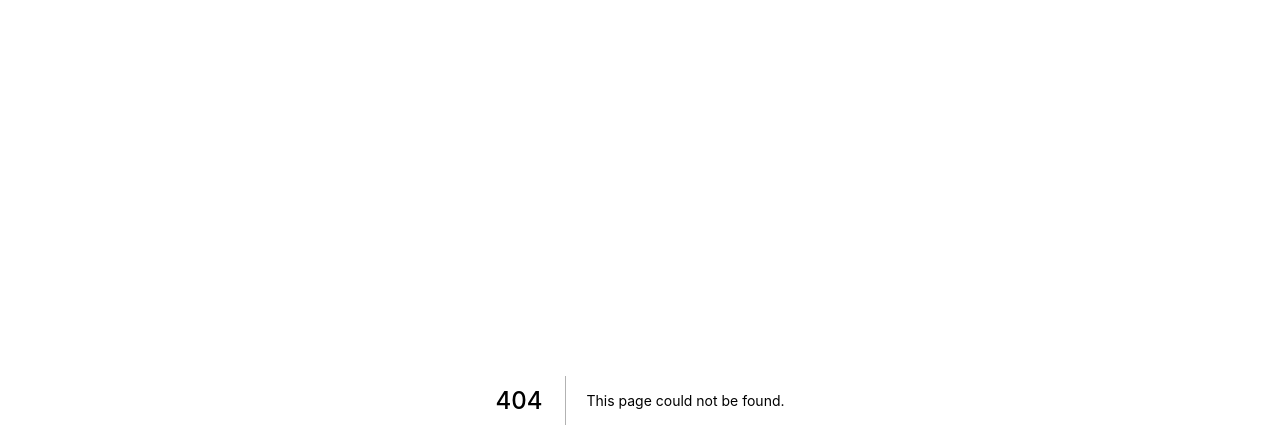
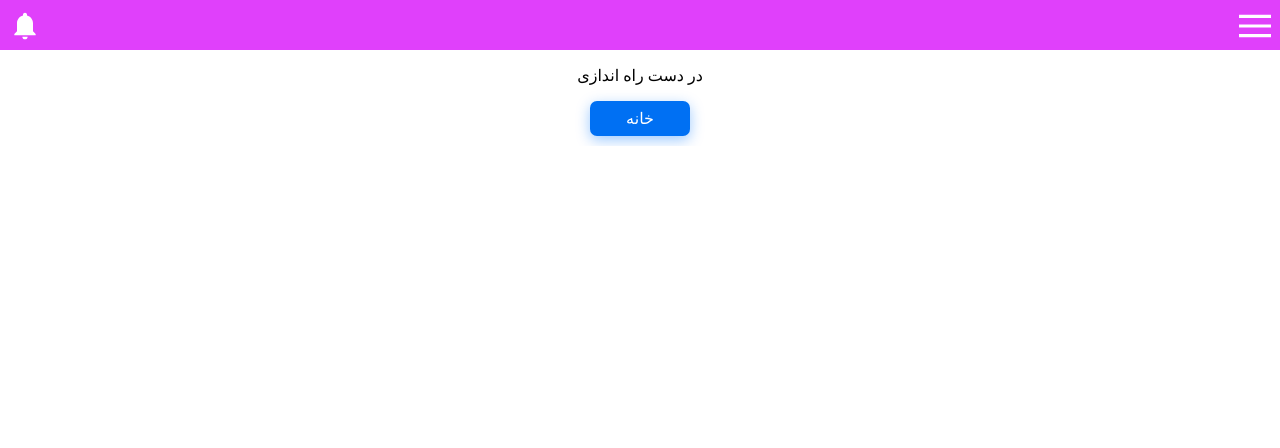
Before and after one commit to mr-ezak/ikhune, a Next.js app: page /soon in a window 1280 px wide. Before the commit this address had no page. Shown: the top 448 px of the page. Built offline with nearby package versions, Linux system fonts and the light colour scheme; a web font is replaced by a local one.

Commit message:
Create the "Coming Soon" page

```diff
--- /dev/null
+++ b/pages/soon.js
@@ -0,0 +1,29 @@
+import styled from "styled-components"
+import Layout from "../components/nobles/MyLayout"
+import Link from "next/link"
+
+export default function Soon() {
+  return (
+    <Layout>
+      <div>
+        <p align="center">در دست راه اندازی</p>
+        <Link href="/">
+          <GobackBTN>خانه</GobackBTN>
+        </Link>
+      </div>
+    </Layout>
+  )
+}
+
+const GobackBTN = styled.div`
+  width: 100px;
+  height: 35px;
+  border-radius: 7px;
+  background-color: #0070f3;
+  box-shadow: 0 4px 14px 0 rgba(0, 118, 255, 0.39);
+  text-align: center;
+  line-height: 35px;
+  color: white;
+  margin: 10px auto;
+  cursor: pointer;
+`
```
